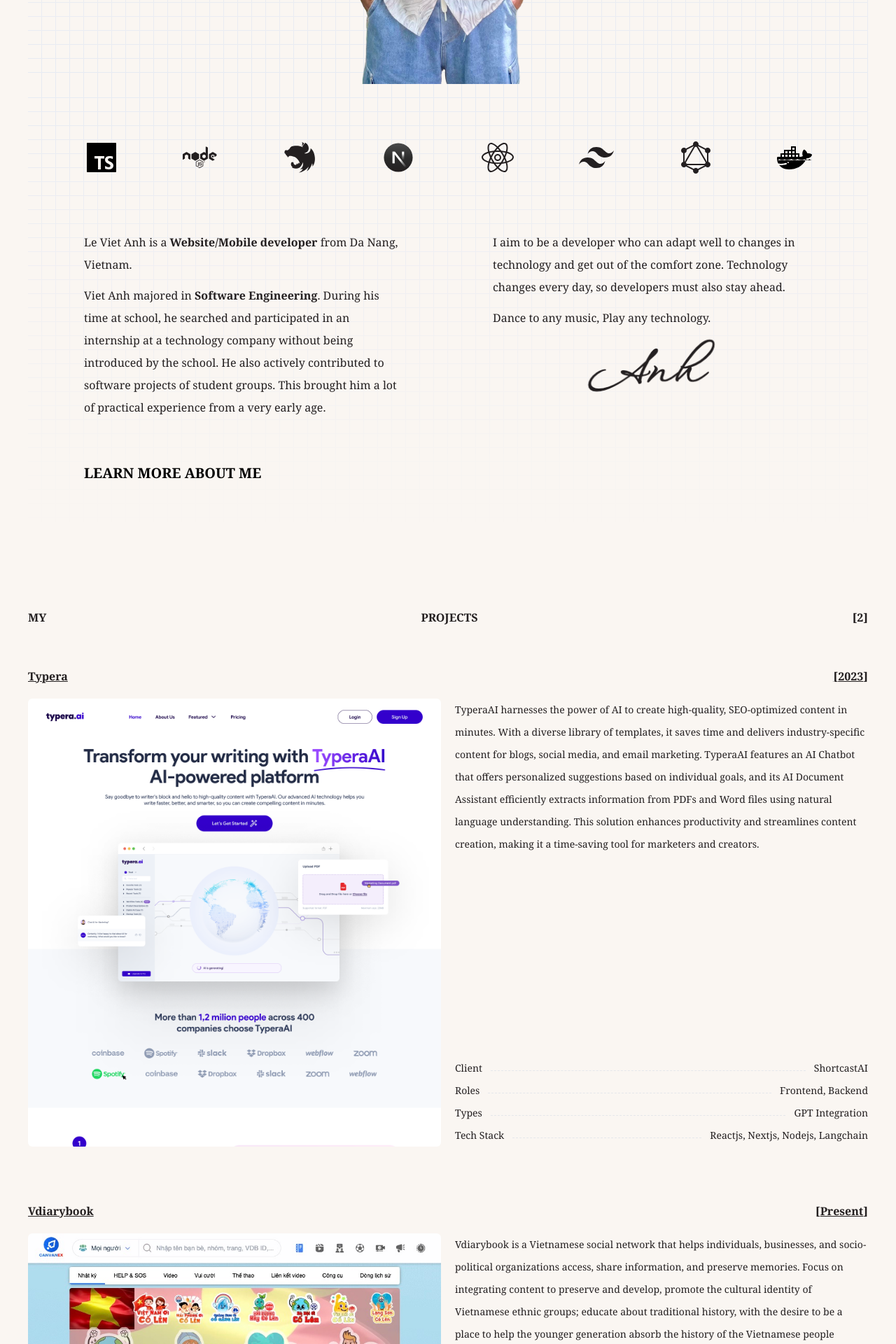
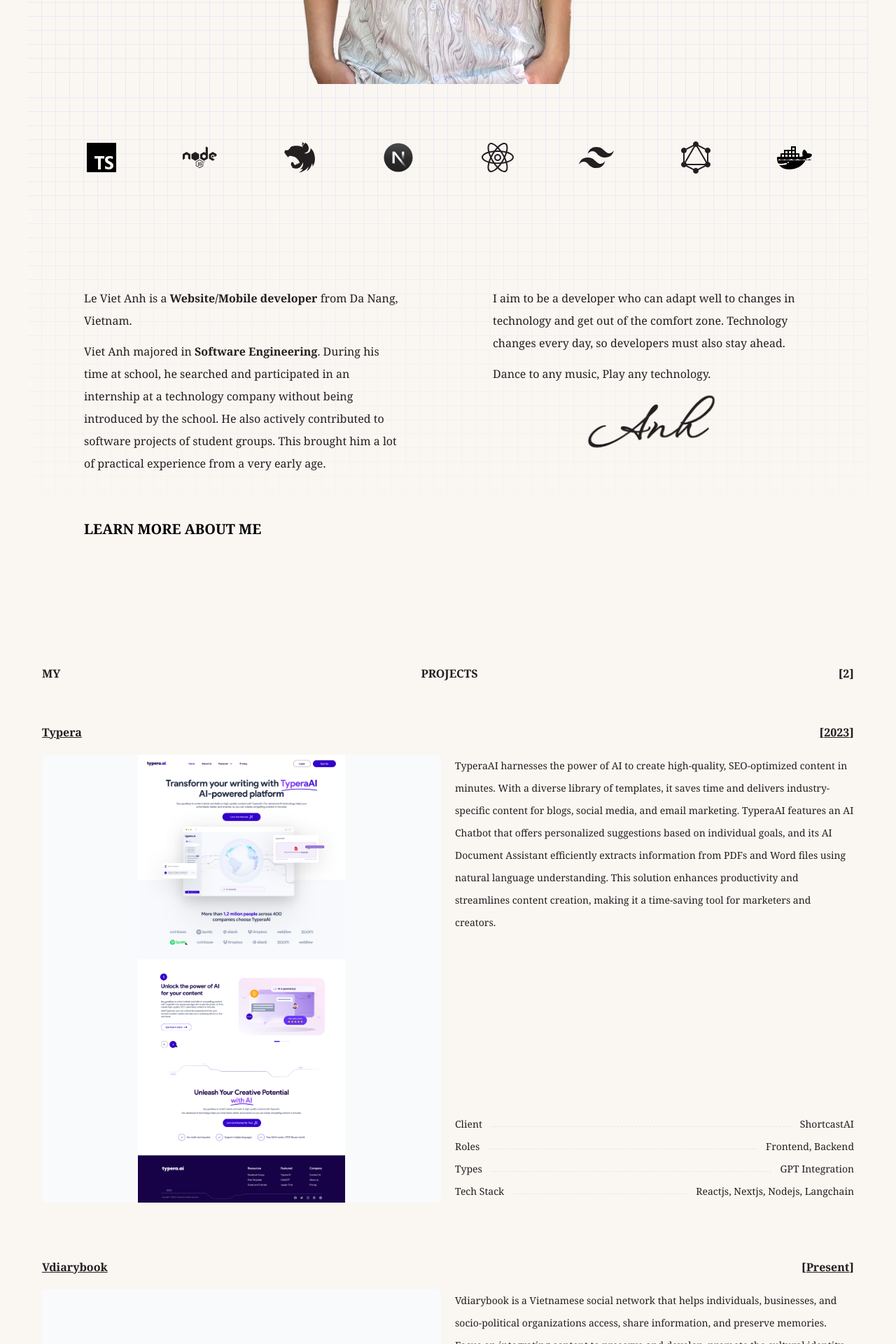
Before and after one commit to BrianLe188/portfolio, a Next.js app: page / in a window 1280 px wide. Shown: the part 680-2600 px from the top of the page at 70% size. Built offline with nearby package versions, Linux system fonts and the light colour scheme; what tailwindcss-animated would draw is missing.

Commit message:
fix: reponsive on mobile, Restyle the way images are displayed

```diff
--- a/package.json
+++ b/package.json
@@ -16,6 +16,7 @@
     "prettier": "^3.3.3",
     "prettier-plugin-tailwindcss": "^0.6.6",
     "react": "^18",
+    "react-device-detect": "^2.2.3",
     "react-dom": "^18",
     "react-responsive-modal": "^6.4.2",
     "react-toastify": "^10.0.5",
--- a/src/components/footer/index.tsx
+++ b/src/components/footer/index.tsx
@@ -3,8 +3,8 @@ import Link from "next/link";
 
 export default function Footer() {
   return (
-    <footer className="pt-20">
-      <div className="grid grid-cols-2 justify-between text-center font-semibold lg:grid-cols-3">
+    <footer className="pt-5 md:pt-20">
+      <div className="grid grid-cols-2 justify-between text-center text-xs font-semibold md:text-base lg:grid-cols-3">
         <div>
           <Link href={"/about"}>ABOUT ME</Link>
           <p>FRONTEND</p>
--- a/src/components/project/index.tsx
+++ b/src/components/project/index.tsx
@@ -1,4 +1,5 @@
 /* eslint-disable @next/next/no-img-element */
+import Image from "next/image";
 import CustomerInfo from "./customer-info";
 
 export type ProjectProps = {
@@ -23,7 +24,7 @@ export default function Project({
   techStack,
 }: ProjectProps) {
   return (
-    <article className="mb-20">
+    <article className="mb-5 md:mb-20">
       <h3 className="flex justify-between font-semibold underline">
         <span>{name}</span>
         <span>[{year}]</span>
@@ -31,11 +32,13 @@ export default function Project({
       <div className="mt-5 grid grid-cols-1 gap-5 lg:grid-cols-2">
         <div className="animation-on-view flex animate-fade-right overflow-auto rounded-md animate-delay-100 animate-ease-in-out">
           {images.map((path, index) => (
-            <img
+            <Image
               key={index}
               src={path}
               alt="typera home"
-              className="h-[100vw] w-full flex-shrink-0 object-cover object-top lg:h-[50vw]"
+              className="h-[100vw] w-full flex-shrink-0 bg-gray-50 object-contain object-center lg:h-[50vw]"
+              width={1000}
+              height={1000}
             />
           ))}
         </div>
--- a/src/contexts/mouse-move.tsx
+++ b/src/contexts/mouse-move.tsx
@@ -1,10 +1,8 @@
+/* eslint-disable react-hooks/exhaustive-deps */
 "use client";
 
-import {
-  createContext,
-  PropsWithChildren,
-  useLayoutEffect,
-} from "react";
+import { createContext, PropsWithChildren, useLayoutEffect } from "react";
+import { isMobile } from "react-device-detect";
 
 const initialState = {};
 
@@ -14,6 +12,7 @@ export default function MouseMoveContextProvider({
   children,
 }: PropsWithChildren) {
   useLayoutEffect(() => {
+    if (!isMobile) {
       const coords = { x: 0, y: 0 };
       const circles = document.querySelectorAll(".circle ");
 
@@ -53,7 +52,7 @@ export default function MouseMoveContextProvider({
         coords.y = e.clientY;
       });
 
-    function animateCircles() {
+      const animateCircles = () => {
         let x = coords.x;
         let y = coords.y;
 
@@ -72,14 +71,16 @@ export default function MouseMoveContextProvider({
         });
 
         requestAnimationFrame(animateCircles);
-    }
+      };
 
       animateCircles();
-  }, []);
+    }
+  }, [isMobile]);
 
   return (
     <MouseMoveContext.Provider value={{}}>
       {children}
+      <div className="hidden lg:block">
         <div className="circle"></div>
         <div className="circle"></div>
         <div className="circle"></div>
@@ -100,6 +101,7 @@ export default function MouseMoveContextProvider({
         <div className="circle"></div>
         <div className="circle"></div>
         <div className="circle"></div>
+      </div>
     </MouseMoveContext.Provider>
   );
 }
--- a/src/sections/about/education.tsx
+++ b/src/sections/about/education.tsx
@@ -4,7 +4,7 @@ import Link from "next/link";
 
 export default function Education() {
   return (
-    <section className="pb-20 pt-10">
+    <section className="p-0 md:pb-20 md:pt-10">
       <h1 className="flex flex-wrap justify-between font-semibold">
         <span>EDUCATION</span>
         <Link href={"https://duytan.edu.vn/"}>DUY TAN UNIVERSITY</Link>
--- a/src/sections/about/exp.tsx
+++ b/src/sections/about/exp.tsx
@@ -20,7 +20,7 @@ export default function Exp({
   imgs,
 }: ExpProps) {
   return (
-    <div className="pb-20">
+    <div className="pb-5 md:pb-20">
       <h3 className="flex flex-wrap justify-between font-semibold">
         <Link href={link} className="underline">
           {company}
--- a/src/sections/about/work-experience.tsx
+++ b/src/sections/about/work-experience.tsx
@@ -53,7 +53,7 @@ export default function WorkExperience() {
     },
   ];
   return (
-    <section className="relative py-20">
+    <section className="relative py-5 md:py-20">
       <h1 className="mb-10 py-5 font-semibold">WORK EXPERIENCES</h1>
       {exps.map((i) => (
         <Exp key={i.company} {...i} />
--- a/src/sections/contact/contact-container.tsx
+++ b/src/sections/contact/contact-container.tsx
@@ -37,10 +37,12 @@ export default function ContactContainer() {
           height={100}
           className="absolute -top-10 right-0"
         />
-        <img
+        <Image
           src="/me2.jpg"
           alt="me2"
           className="h-full w-full rounded-md object-cover"
+          width={500}
+          height={500}
         />
       </div>
       <Web />
--- a/src/sections/home/first-look.tsx
+++ b/src/sections/home/first-look.tsx
@@ -54,10 +54,12 @@ export default function FirstLook() {
         </Link>
       </div>
       <VietAnh />
-      <img
+      <Image
         src="/me.png"
         alt="It's me"
         className="absolute bottom-0 left-1/2 h-full -translate-x-1/2 animate-fade object-cover animate-delay-200 lg:h-[130%]"
+        width={1000}
+        height={1000}
       />
       <Web />
     </section>
--- a/src/sections/home/project-overview.tsx
+++ b/src/sections/home/project-overview.tsx
@@ -5,7 +5,7 @@ import Link from "next/link";
 export default function ProjectOverview() {
   const texts = ["My", "Projects", "[2]"];
   return (
-    <section className="py-20">
+    <section className="p-5 md:py-20">
       <div className="mb-10 flex justify-between py-5">
         {texts.map((i) => (
           <p key={i} className="font-semibold">
--- a/src/sections/home/summary-about-me.tsx
+++ b/src/sections/home/summary-about-me.tsx
@@ -7,7 +7,7 @@ import Link from "next/link";
 export default function SummaryAboutMe() {
   return (
     <section className="relative">
-      <div className="flex flex-wrap justify-between gap-2 px-20 pt-20">
+      <div className="flex flex-wrap justify-between gap-2 pt-5 md:p-20">
         <Image
           src="/icons/code/typescript.svg"
           alt="typescript"
@@ -65,7 +65,7 @@ export default function SummaryAboutMe() {
           className="animation-on-view animate-jump-in transition-all duration-500 animate-delay-100 hover:scale-125"
         />
       </div>
-      <div className="grid grid-cols-1 gap-x-10 gap-y-5 px-20 py-20 md:grid-cols-2 lg:gap-x-32 lg:gap-y-16">
+      <div className="grid grid-cols-1 gap-x-10 gap-y-5 p-0 py-5 md:grid-cols-2 md:p-20 lg:gap-x-32 lg:gap-y-16">
         <div className="animation-on-view animate-fade-right animate-delay-100 animate-ease-in-out">
           <p className="text-sm !leading-8 lg:text-base">
             Le Viet Anh is a <strong>Website/Mobile developer</strong> from Da
```
Also changed, not shown: 1 other file (tests, documents, lock files or other folders). Lines whose indentation alone changed are shown as unchanged.
